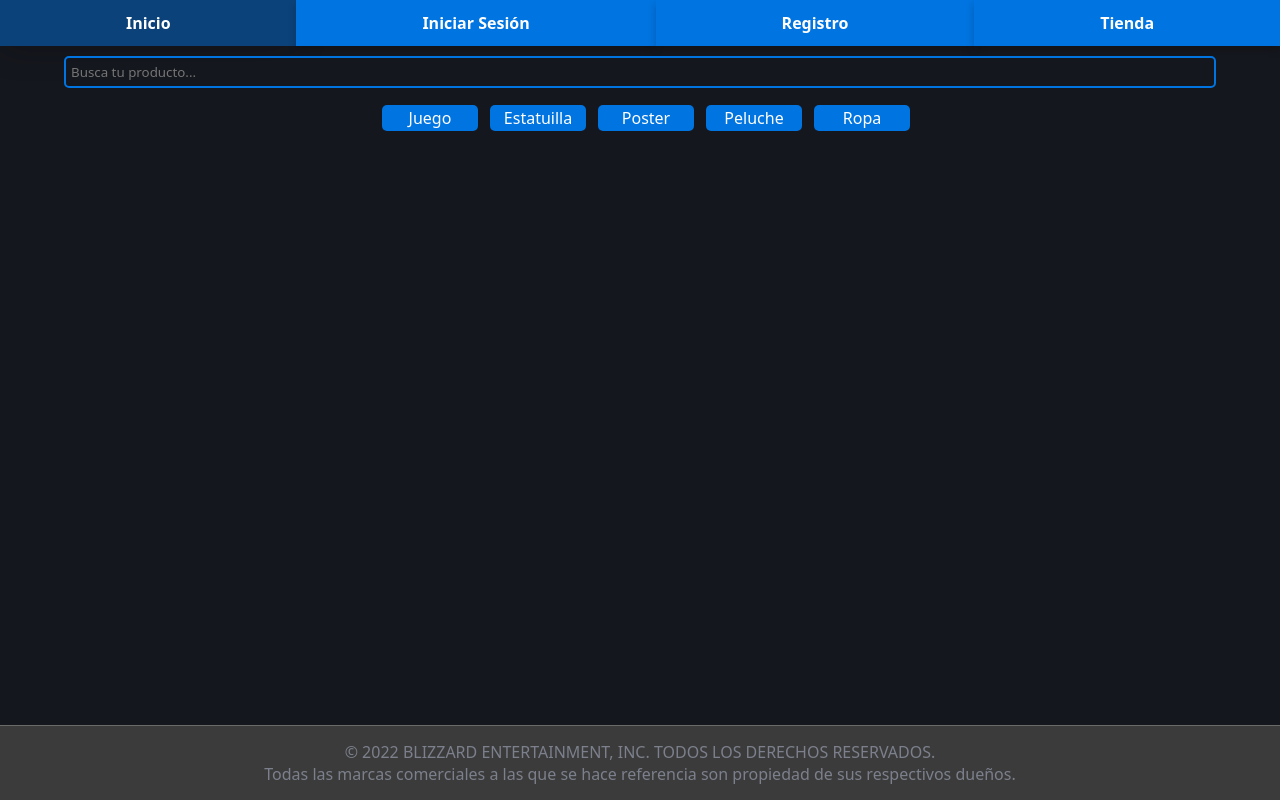
After one commit to gabo4466/battleNet, a PHP site: page /store.php in a window 1280 px wide. The commit adds this page. Run offline with PHP 8.4, Linux system fonts and the light colour scheme.

Commit message:
Creación del front de la página tienda, con su hoja de estilos. Creación de la barra de búsqueda. Creación de los botones de filtrar

```diff
--- a/includes/navbar.php
+++ b/includes/navbar.php
@@ -24,6 +24,8 @@
         ?>
         <a class="navOption" href="login.php">Iniciar Sesión</a>
         <a class='navOption' href='signup.php'>Registro</a>
+        <a class='navOption' href='store.php'>Tienda</a>
+
         <?php
             }
         ?>
--- /dev/null
+++ b/store.php
@@ -0,0 +1,39 @@
+<html>
+<head>
+    <?php
+    include "includes/head.php";
+    ?>
+    <link rel="stylesheet" href="styles/store.css">
+</head>
+<body>
+
+
+<?php
+include "includes/header.php";
+include "includes/navbar.php";
+?>
+<section>
+
+    <div id="search">
+        <form name="formSearch" action="controller/login.controller.php" method="post">
+            <input type="search" name="productsearch" placeholder="Busca tu producto...">
+        </form>
+    </div>
+    <div id="filters">
+        <a id="juego" onclick="">Juego</a>
+        <a id="estatuilla" onclick="">Estatuilla</a>
+        <a id="poster" onclick="">Poster</a>
+        <a id="peluche" onclick="">Peluche</a>
+        <a id="ropa" onclick="">Ropa</a>
+    </div>
+
+
+
+</section>
+<?php
+include "includes/footer.php";
+?>
+
+<script src="assets/js/login.js"></script>
+</body>
+</html>
--- /dev/null
+++ b/styles/store.css
@@ -0,0 +1,105 @@
+*{
+    margin: 0;
+    padding: 0;
+}
+
+/**
+tamaño smartphone (hasta 424px)
+ */
+
+section {
+
+    display: grid;
+    grid-template-columns: 5% 90% 5%;
+    grid-template-rows: 30px 6% 30px 1fr;
+    grid-template-areas:
+    ". . ."
+    "search search search"
+    "filter filter filter"
+    ". . .";
+
+}
+
+#search {
+
+    display: flex;
+    grid-column-start: 1;
+    grid-column-end: 4;
+    grid-area: search;
+    justify-content: center;
+
+
+}
+
+#search form {
+    width: 90%;
+}
+
+#filters {
+    display: flex;
+    flex-wrap: wrap;
+    grid-column-start: 1;
+    grid-column-end: 4;
+    grid-area: filter;
+    justify-content: center;
+}
+
+#filters a{
+    display: inline-block;
+    width: 80px;
+    background: #0074E0;
+    border: 2px solid #0000;
+    margin: 8px 0 0 12px;
+    border-radius: 5px;
+    padding: 0 6px;
+    text-align: center;
+}
+
+#filters a:hover{
+    cursor: pointer;
+}
+
+
+input {
+    padding: 5px;
+    margin-bottom: 5px;
+    flex-grow: 2;
+    background: rgba(21, 23, 30, 0.84) none;
+    border: #0074E0 2px solid;
+    border-radius: 5px;
+    width: 100%;
+
+}
+
+/**
+tamaño tablet (de 425px a 1364px)
+ */
+@media screen and (min-device-width: 425px){
+
+
+
+}
+
+/**
+tamaño Tablet (de 600 px a 1365px)
+ */
+@media screen and (min-device-width: 600px){
+
+
+    section {
+
+        grid-template-rows: 10px 6% 30px 1fr;
+
+    }
+
+}
+
+
+/**
+tamaño Escritorio
+ */
+@media screen and (min-device-width: 1366px) {
+
+
+
+}
```
